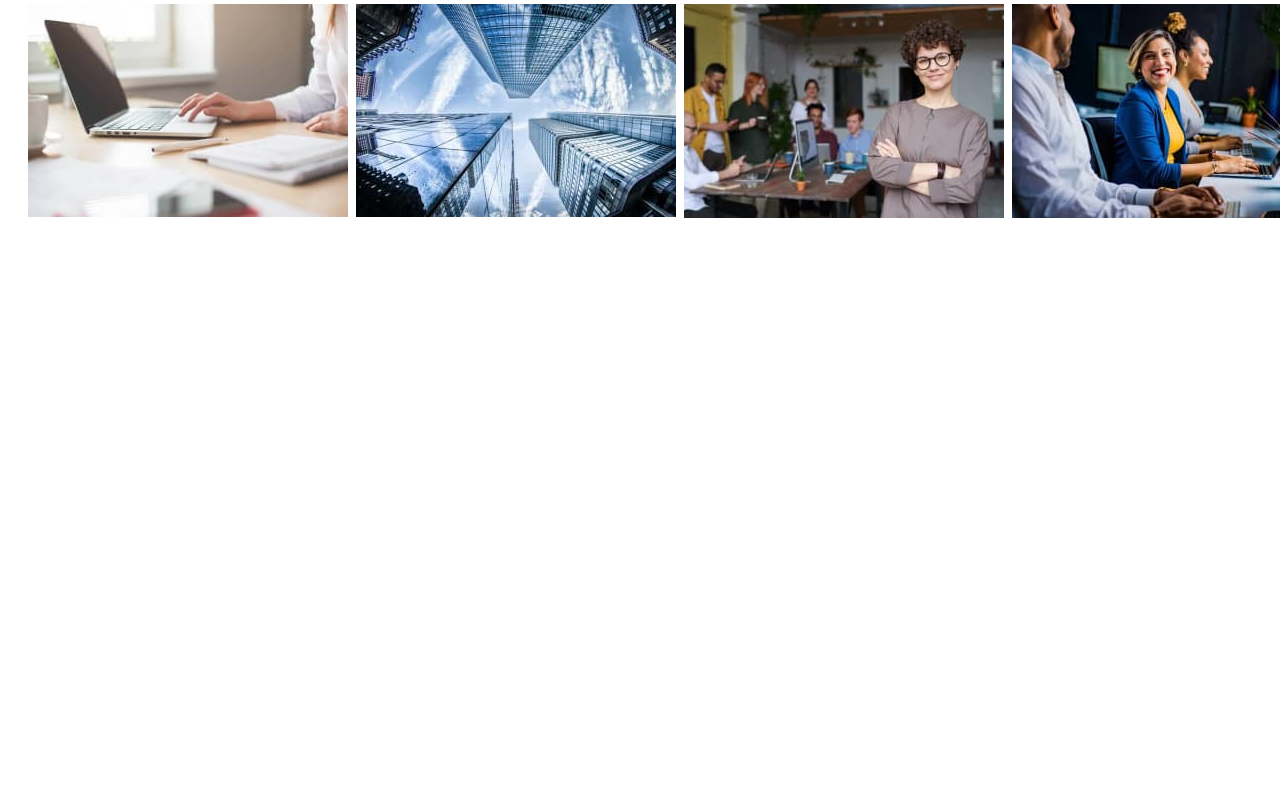
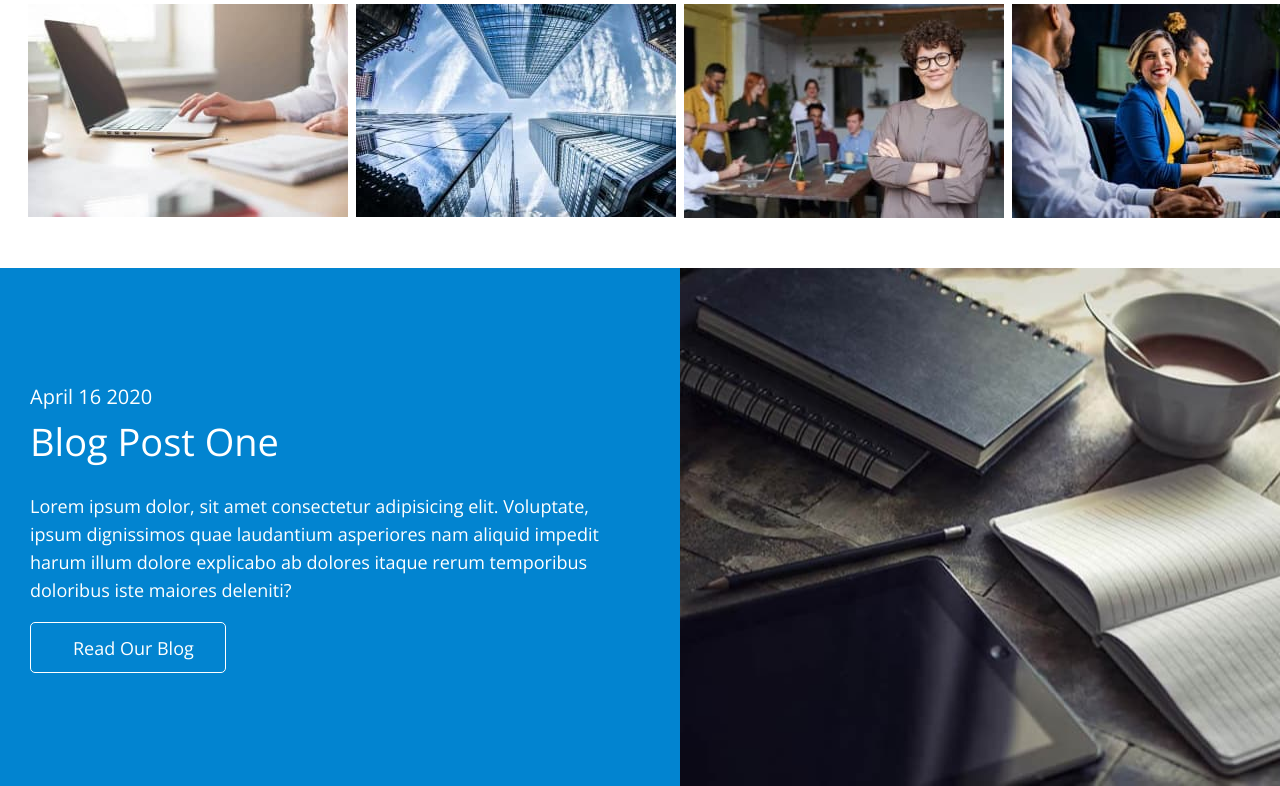
Before and after one commit to stark1269/fson-68-dmt, a plain HTML site: page index.html in a window 1280 px wide. Shown: the part 2038-2824 px from the top of the page. Before the commit the page ends 2306 px from the top, so only its background shows below. Drawn offline with nearby package versions, Linux system fonts and the light colour scheme.

Commit message:
add blog

```diff
--- a/css/style.css
+++ b/css/style.css
@@ -121,6 +121,15 @@ button {
 .section-bottom-text-dark {
   margin-bottom: 39px;
   color: var(--primary-text-color);
+}
+
+.button {
+  display: inline-block;
+  line-height: 1.56;
+  border: 1px solid var(--secondary-text-color);
+  border-radius: 5px;
+
+  color: var(--secondary-text-color);
 }
 
 /* HEADER */
@@ -275,14 +284,8 @@ button {
   padding: 84px 44px 84px 30px;
 }
 
-.solution-button {
-  display: inline-block;
+.solution-btn {
   padding: 11px 27px 12px 42px;
-  line-height: 1.56;
-  border: 1px solid var(--secondary-text-color);
-  border-radius: 5px;
-
-  color: var(--secondary-text-color);
 }
 
 /* Cases */
@@ -301,3 +304,19 @@ button {
 .cases-item {
   width: calc((100% - 24px) / 4);
 }
+
+/*   BLOG   */
+.blog .container {
+  display: flex;
+  padding: 0;
+}
+
+.blog-content-wrapper {
+  background-color: #0284d0;
+  padding: 112px 46px 113px 30px;
+  width: 50%;
+}
+
+.blog-btn {
+  padding: 11px 31px 10px 42px;
+}
--- a/index.html
+++ b/index.html
@@ -134,7 +134,7 @@
               quae laudantium asperiores nam aliquid impedit harum illum dolore explicabo ab dolores
               itaque rerum temporibus doloribus iste maiores deleniti?
             </p>
-            <a class="solution-button link" href="">Read More</a>
+            <a class="button link solution-btn" href="">Read More</a>
           </div>
         </div>
       </section>
@@ -224,6 +224,29 @@
           </ul>
         </div>
       </section>
+
+      <!-- Blog-->
+      <section class="blog">
+        <div class="container">
+          <div class="blog-content-wrapper">
+            <p class="section-top-text section-top-text-light">April 16 2020</p>
+            <h2 class="section-title section-title-light">Blog Post One</h2>
+            <p class="section-bottom-text section-bottom-text-light">
+              Lorem ipsum dolor, sit amet consectetur adipisicing elit. Voluptate, ipsum dignissimos
+              quae laudantium asperiores nam aliquid impedit harum illum dolore explicabo ab dolores
+              itaque rerum temporibus doloribus iste maiores deleniti?
+            </p>
+            <a class="button link blog-btn" href="">Read Our Blog</a>
+          </div>
+          <img
+            src="./images/blog/blog.jpg"
+            alt="coffee-cup"
+            width="680"
+            height="517"
+            loading="lazy"
+          />
+        </div>
+      </section>
     </main>
   </body>
 </html>
```
Also changed, not shown: images/blog/blog.jpg (added).
